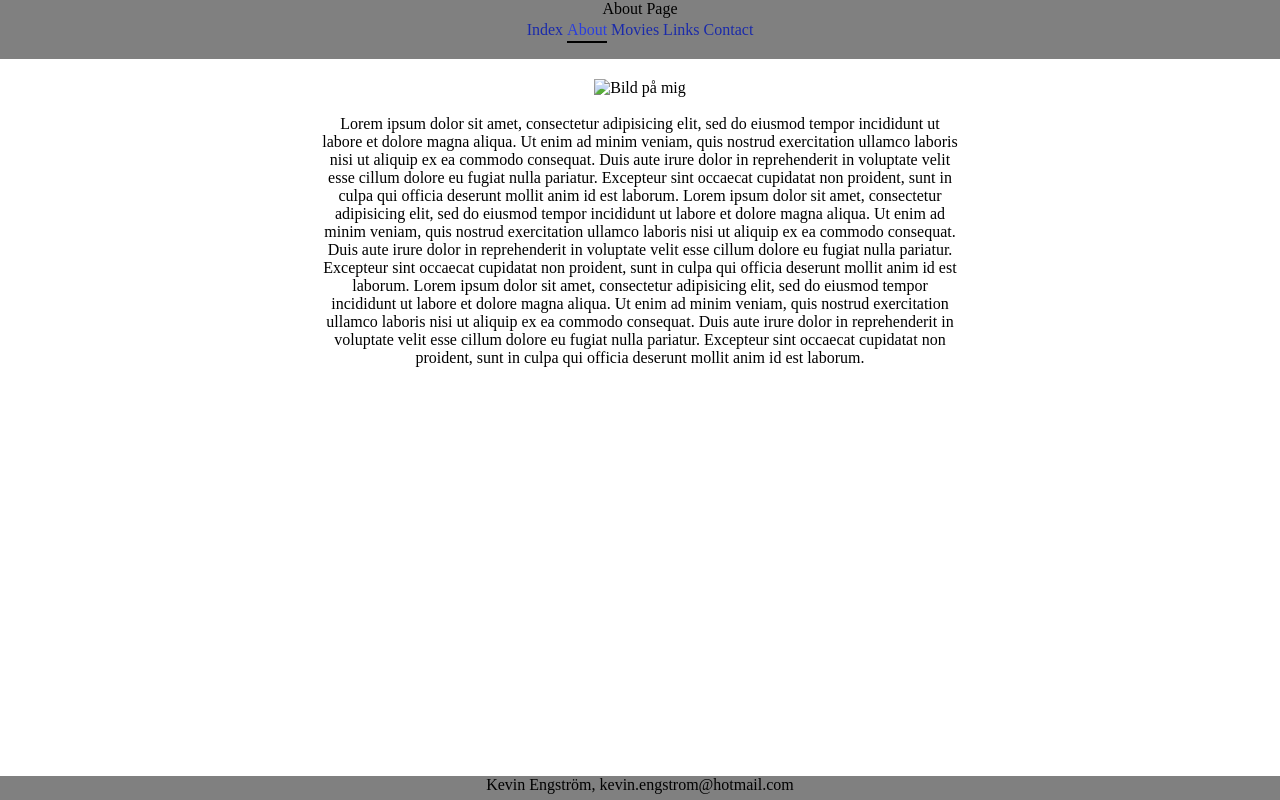
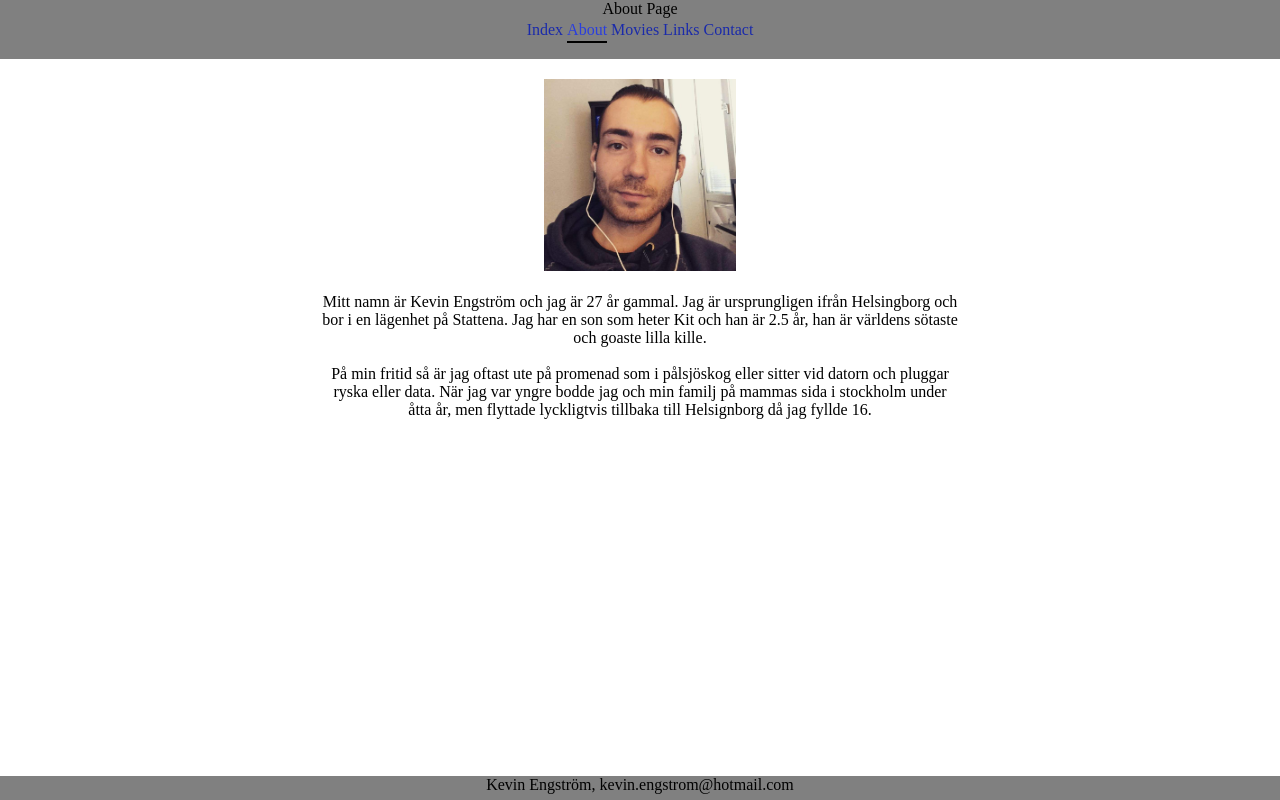
Before and after one commit to KevinEngstrom92/mandatory-htmlcss1., a plain HTML site: page about.html in a window 1280 px wide. Drawn offline with Linux system fonts and the light colour scheme.

Commit message:
Changed link.html, about.html and style.css

```diff
--- a/about.html
+++ b/about.html
@@ -20,12 +20,12 @@ About Page
 </header>
 
 <main>
-<img src="#" alt="Bild på mig" title="Bild på mig">
+<img src="img/bild.jpg" alt="Bild på mig" title="Bild på mig">
 <br><br>
-Lorem ipsum dolor sit amet, consectetur adipisicing elit, sed do eiusmod tempor incididunt ut labore et dolore magna aliqua. Ut enim ad minim veniam, quis nostrud exercitation ullamco laboris nisi ut aliquip ex ea commodo consequat. Duis aute irure dolor in reprehenderit in voluptate velit esse cillum dolore eu fugiat nulla pariatur. Excepteur sint occaecat cupidatat non proident, sunt in culpa qui officia deserunt mollit anim id est laborum.
-Lorem ipsum dolor sit amet, consectetur adipisicing elit, sed do eiusmod tempor incididunt ut labore et dolore magna aliqua. Ut enim ad minim veniam, quis nostrud exercitation ullamco laboris nisi ut aliquip ex ea commodo consequat. Duis aute irure dolor in reprehenderit in voluptate velit esse cillum dolore eu fugiat nulla pariatur. Excepteur sint occaecat cupidatat non proident, sunt in culpa qui officia deserunt mollit anim id est laborum.
-Lorem ipsum dolor sit amet, consectetur adipisicing elit, sed do eiusmod tempor incididunt ut labore et dolore magna aliqua. Ut enim ad minim veniam, quis nostrud exercitation ullamco laboris nisi ut aliquip ex ea commodo consequat. Duis aute irure dolor in reprehenderit in voluptate velit esse cillum dolore eu fugiat nulla pariatur. Excepteur sint occaecat cupidatat non proident, sunt in culpa qui officia deserunt mollit anim id est laborum.
-
+Mitt namn är Kevin Engström och jag är 27 år gammal. Jag är ursprungligen ifrån Helsingborg och bor i en lägenhet på Stattena.
+Jag har en son som heter Kit och han är 2.5 år, han är världens sötaste och goaste lilla kille.<br><br>
+På min fritid så är jag oftast ute på promenad som i pålsjöskog eller sitter vid datorn och pluggar ryska
+eller data. När jag var yngre bodde jag och min familj på mammas sida i stockholm under åtta år, men flyttade lyckligtvis tillbaka till Helsignborg då jag fyllde 16.
 
 </main>
 
--- a/style.css
+++ b/style.css
@@ -12,7 +12,8 @@ html, body
 }
 img
 {
-
+width: 30%;
+height: 30%;
 }
 table
 {
```
Also changed, not shown: link.html (+8 -3 lines), img/bild.jpg (added).
